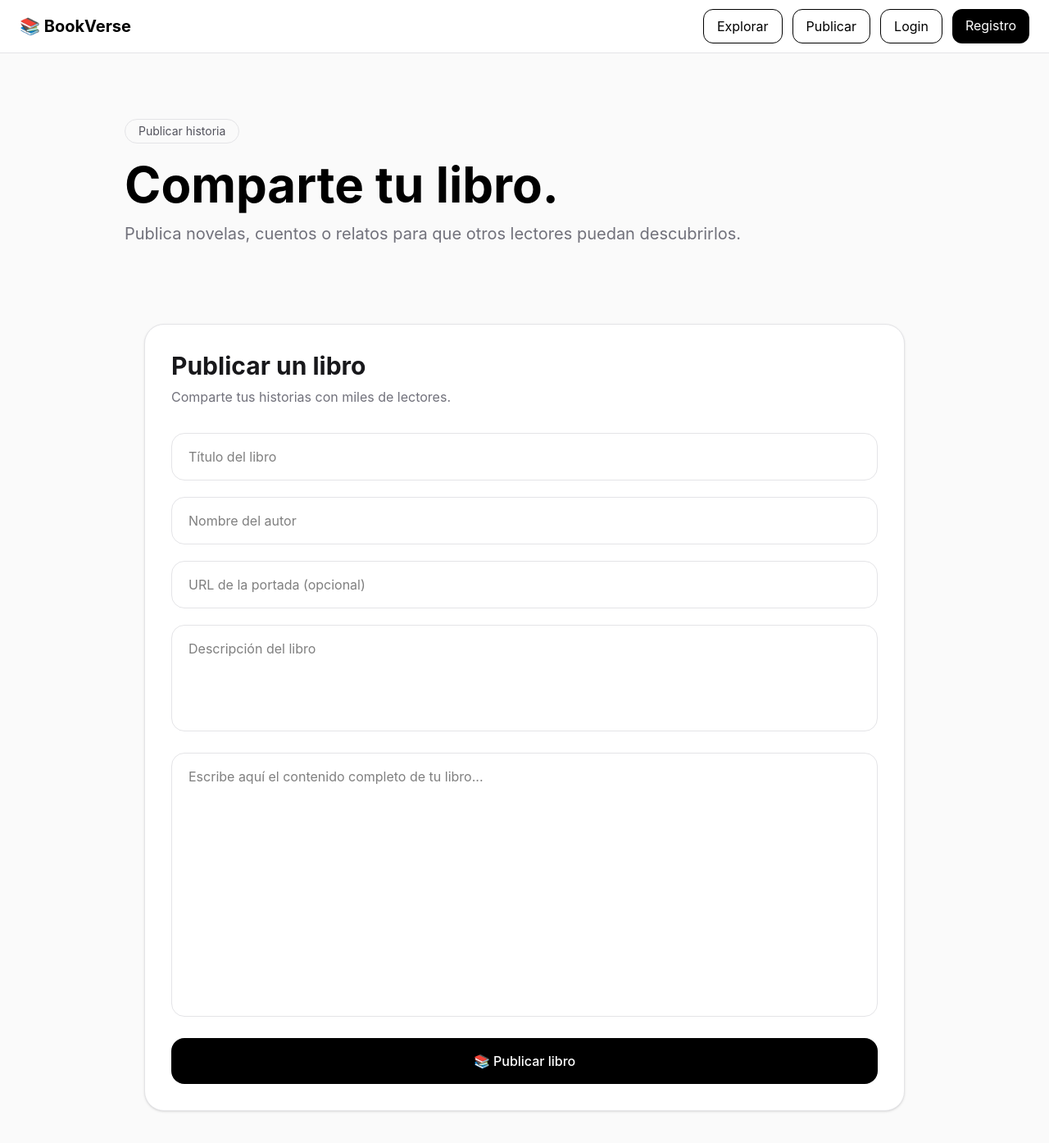
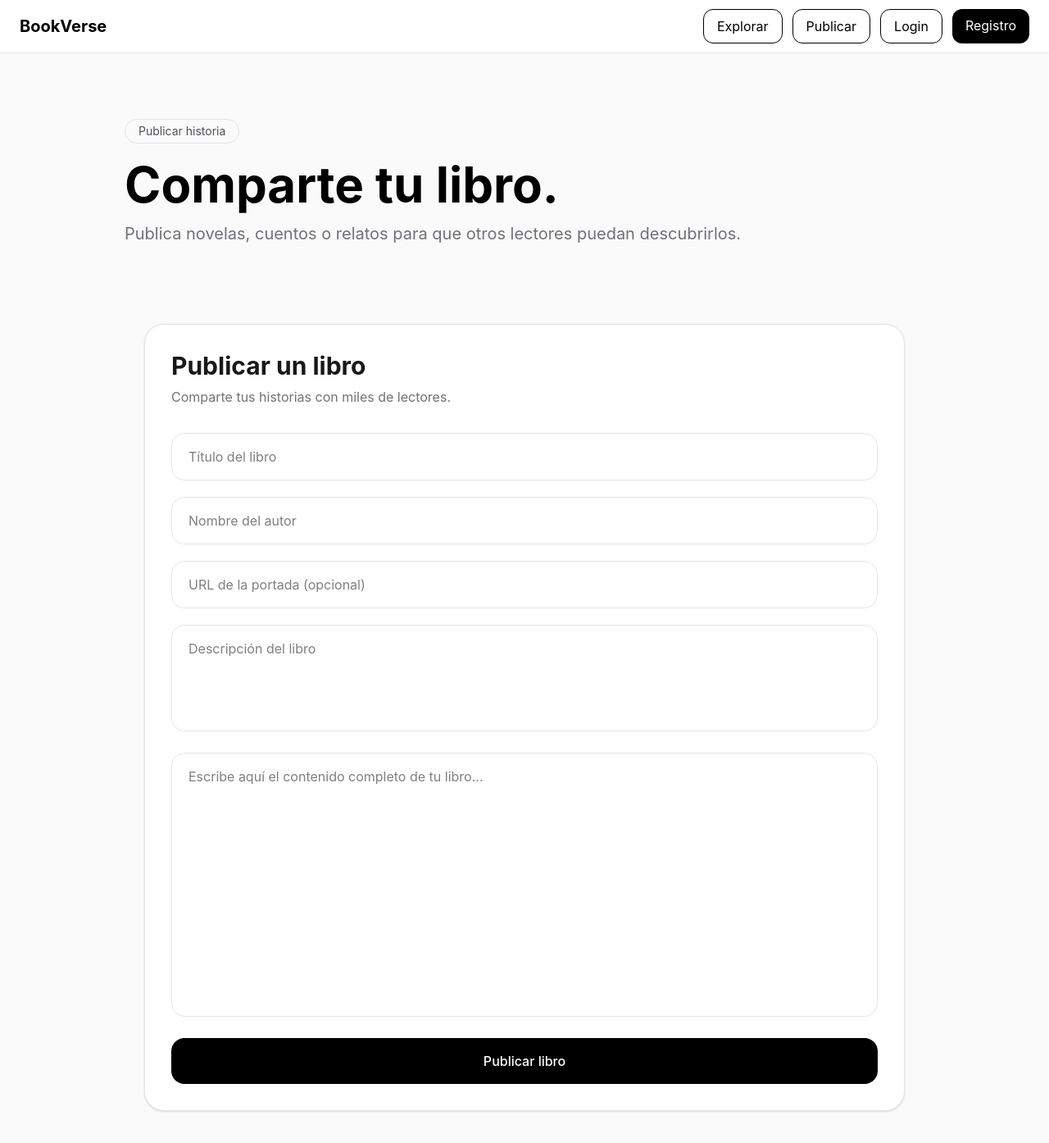
Before and after one commit to isairey/PaginaPublicacionLibros, a React (Vite) app: page /publish in a window 1280 px wide. Shown: the top 1394 px of the page at 82% size. Built offline with nearby package versions, Linux system fonts and the light colour scheme.

Commit message:
Actualizacion de Front

```diff
--- a/src/components/BookForm.tsx
+++ b/src/components/BookForm.tsx
@@ -106,7 +106,7 @@ export default function BookForm({ onAddBook }: Props) {
             type="submit"
             className="w-full bg-black text-white py-4 rounded-2xl font-medium hover:bg-zinc-800 transition"
           >
-            📚 Publicar libro
+             Publicar libro
           </button>
         </form>
       </div>
--- a/src/components/Navbar.tsx
+++ b/src/components/Navbar.tsx
@@ -9,7 +9,7 @@ export default function Navbar() {
           to="/"
           className="font-bold text-xl"
         >
-          📚 BookVerse
+          BookVerse
         </Link>
 
         <div className="flex gap-3">
```
